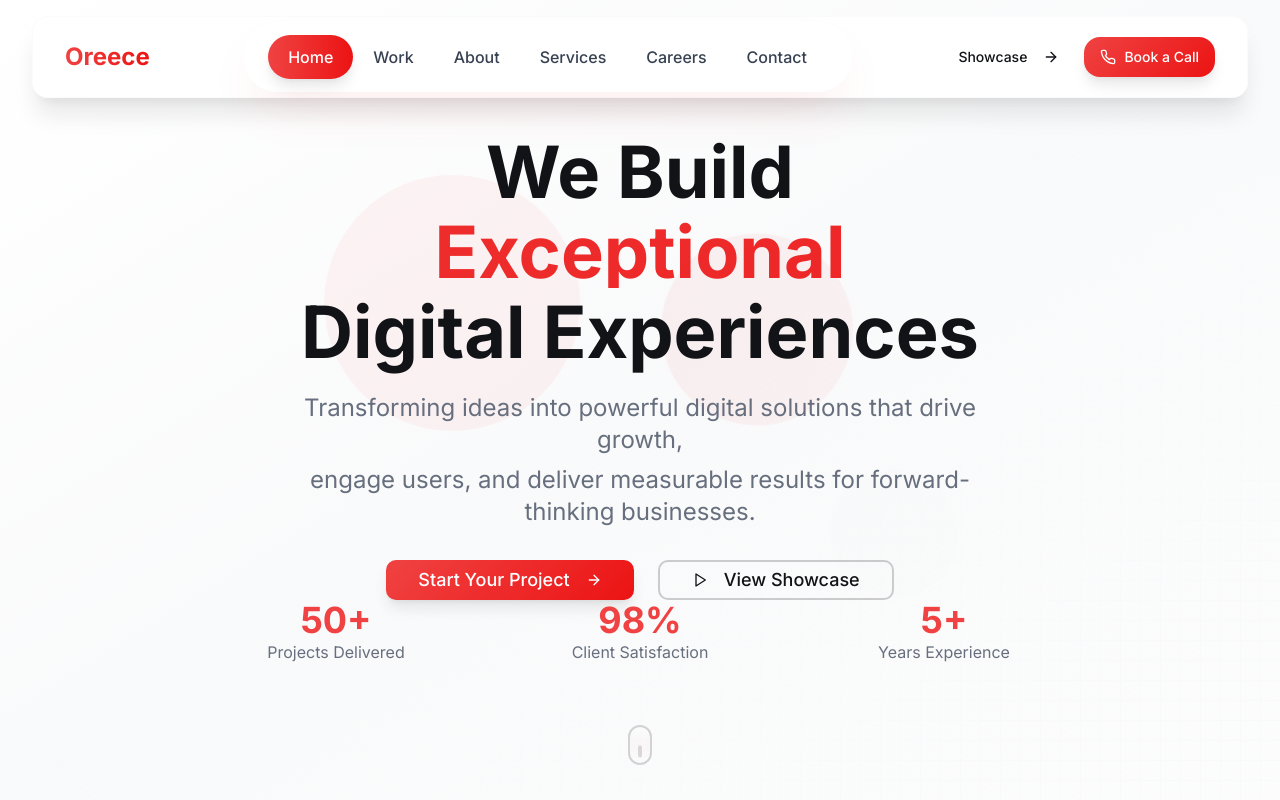
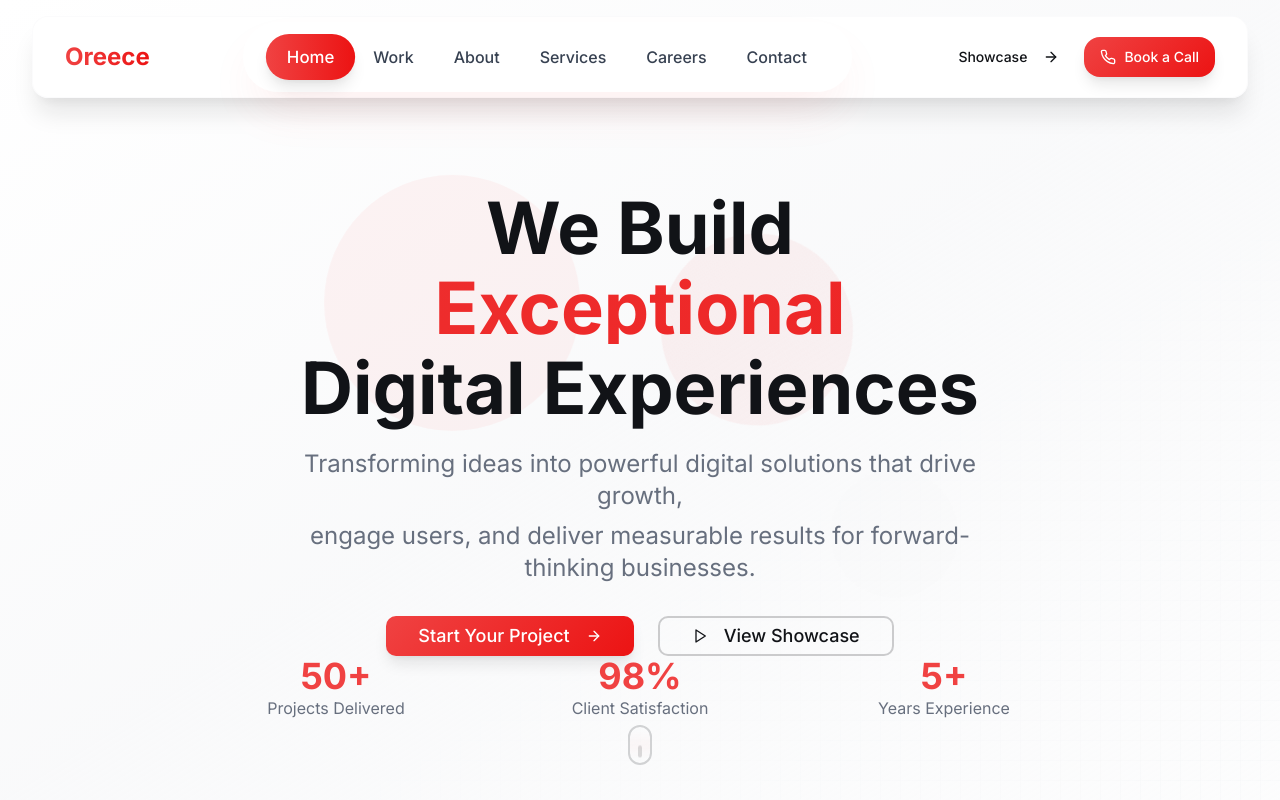
Before and after one commit to Oreece-Solutions/Company-Web, a React (Vite) app: page / in a window 1280 px wide. Shown: the top 800 px of the page. Built offline with nearby package versions, Linux system fonts and the light colour scheme; the HTML template or start-up script is replaced by a standard one.

Commit message:
Fix: Adjust home page padding and nav bar animations

```diff
--- a/src/components/Hero.tsx
+++ b/src/components/Hero.tsx
@@ -4,7 +4,7 @@ import { ArrowRight, Play } from "lucide-react";
 
 const Hero = () => {
   return (
-    <section className="relative min-h-screen flex items-center justify-center overflow-hidden pt-20 lg:pt-0">
+    <section className="relative min-h-screen flex items-center justify-center overflow-hidden pt-32 lg:pt-28">
       {/* Animated Background Pattern */}
       <div className="absolute inset-0 grid-pattern opacity-30 animate-pulse" />
 
--- a/src/components/Navigation.tsx
+++ b/src/components/Navigation.tsx
@@ -57,10 +57,10 @@ const Navigation = () => {
                 <Link
                   key={item.name}
                   to={item.href}
-                  className={`relative px-5 py-2.5 rounded-full font-medium transition-all duration-300 group ${
+                  className={`relative px-5 py-2.5 rounded-full font-medium transition-all duration-300 group transform ${
                     location.pathname === item.href
-                      ? "text-white bg-gradient-to-r from-primary to-brand-red-dark shadow-lg"
-                      : "text-gray-700 hover:text-gray-900 hover:bg-gray-100/80"
+                      ? "text-white bg-gradient-to-r from-primary to-brand-red-dark shadow-lg scale-105"
+                      : "text-gray-700 hover:text-gray-900 hover:bg-gray-100/80 hover:scale-105 active:scale-95"
                   }`}
                 >
                   {item.name}
@@ -145,10 +145,10 @@ const Navigation = () => {
                   <Link
                     key={item.name}
                     to={item.href}
-                    className={`flex items-center justify-between p-4 rounded-2xl font-medium transition-all duration-300 group animate-fade-in ${
+                    className={`flex items-center justify-between p-4 rounded-2xl font-medium transition-all duration-300 group animate-fade-in transform ${
                       location.pathname === item.href
-                        ? "text-primary bg-primary/10 shadow-sm"
-                        : "text-foreground/80 hover:text-foreground hover:bg-surface/50"
+                        ? "text-primary bg-primary/10 shadow-sm scale-105"
+                        : "text-foreground/80 hover:text-foreground hover:bg-surface/50 hover:scale-105 active:scale-95"
                     }`}
                     onClick={() => setIsOpen(false)}
                     style={{ animationDelay: `${index * 50}ms` }}
--- a/src/index.css
+++ b/src/index.css
@@ -717,6 +717,17 @@
     animation: spin 8s linear infinite;
   }
 
+  /* Navbar click animation */
+  .nav-click-effect {
+    animation: navClick 0.2s ease-in-out;
+  }
+
+  @keyframes navClick {
+    0% { transform: scale(1); }
+    50% { transform: scale(0.95); }
+    100% { transform: scale(1.05); }
+  }
+
   .animate-scroll-indicator {
     animation: scroll-indicator 2s ease-in-out infinite;
   }
```
